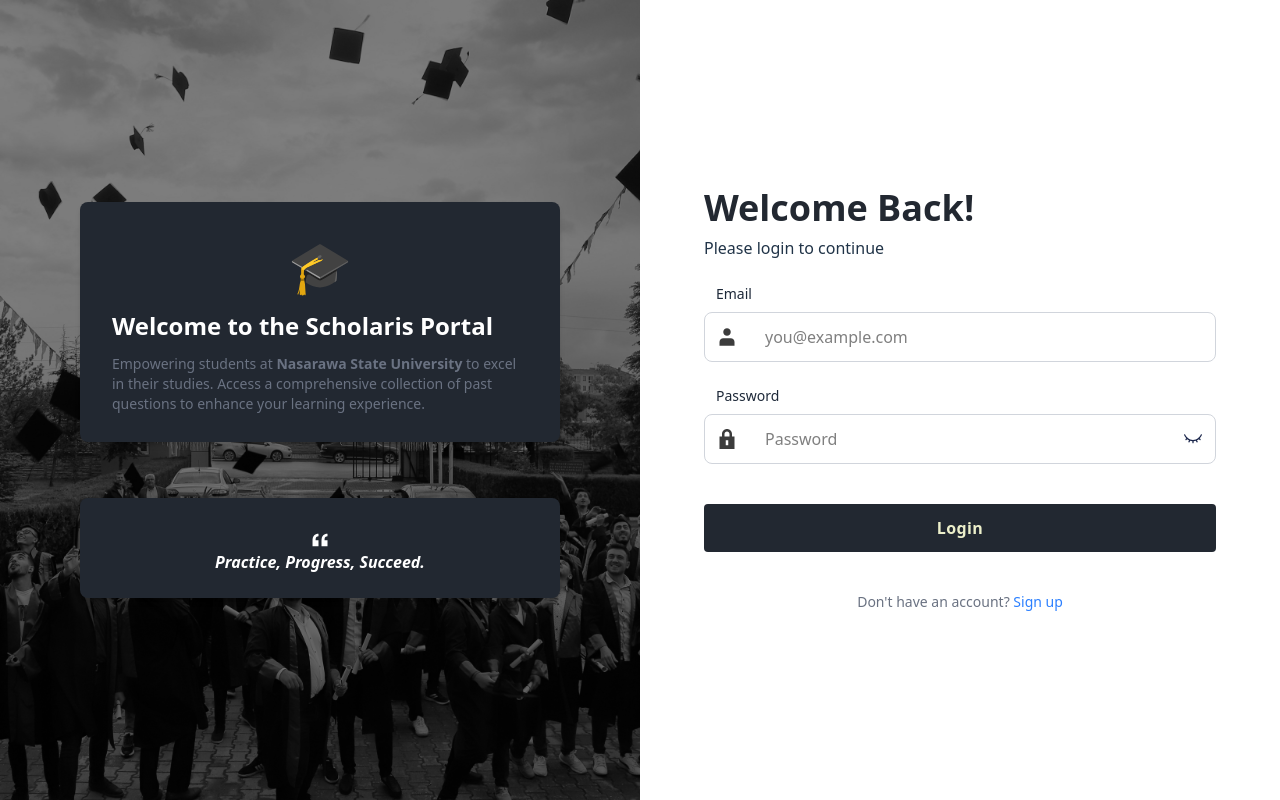
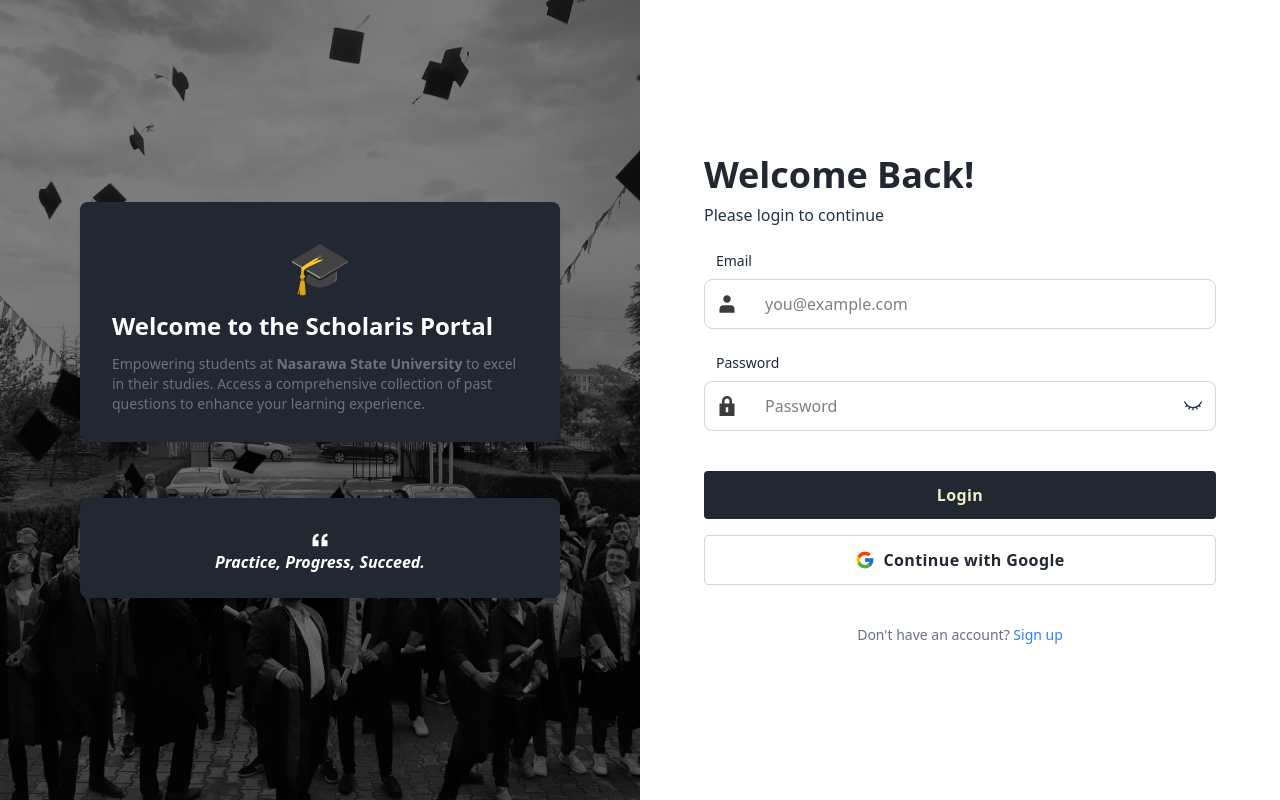
Before and after one commit to JOSEPH-Inalegwu/scholaris-app, a React (Vite) app: page / in a window 1280 px wide. Built offline with nearby package versions, Linux system fonts and the light colour scheme; no server answers.

Commit message:
Implement google login code and  removed department from signup

```diff
--- a/src/Features/Auth/components/LoginForm.jsx
+++ b/src/Features/Auth/components/LoginForm.jsx
@@ -178,6 +178,31 @@
               'Login'
             )}
           </button>
+
+          {/* Google Login */}
+          <button
+            type="button"
+            onClick={async () => {
+              try {
+                const { error } = await supabase.auth.signInWithOAuth({
+                  provider: 'google',
+                });
+
+                if (error) {
+                  toast.error('❌ Google login failed');
+                  console.error(error.message);
+                }
+              } catch (err) {
+                console.error('Google login error:', err);
+                toast.error('An unexpected error occurred');
+              }
+            }}
+            className="mt-4 w-full rounded-sm px-4 py-3 font-semibold tracking-wide text-[#222831] bg-white border border-gray-300 flex items-center justify-center gap-2 hover:bg-gray-100 transition"
+          >
+            <img src="/icons/google.svg" alt="Google" className="w-5 h-5" />
+            Continue with Google
+          </button>
+
         </form>
 
         <p className="text-sm text-center mt-10 text-gray-500">
--- a/src/Features/Auth/components/SignupForm.jsx
+++ b/src/Features/Auth/components/SignupForm.jsx
@@ -8,7 +8,7 @@
   const [fullName, setFullName] = useState('');
   const [username, setUsername] = useState('');
   const [email, setEmail] = useState('');
-  const [department, setDepartment] = useState('');
+  // const [department, setDepartment] = useState('');
   const [password, setPassword] = useState('');
   const [confirmPassword, setConfirmPassword] = useState('');
   const [acceptedTerms, setAcceptedTerms] = useState(false);
@@ -18,7 +18,7 @@
   const [success, setSuccess] = useState(false);
   const [resent, setResent] = useState(false);
 
-  const departmentRef = useRef(null);
+  // const departmentRef = useRef(null);
   const passwordRef = useRef(null);
   const confirmRef = useRef(null);
   const termsRef = useRef(null);
@@ -31,7 +31,7 @@
     const newErrors = {};
     const pwdRegex = /^(?=.*[A-Z])(?=.*\d).{8,}$/;
 
-    if (!department) newErrors.department = 'Department is required';
+    // if (!department) newErrors.department = 'Department is required';
     if (!password) newErrors.passwordEmpty = 'Password cannot be empty';
     else if (!pwdRegex.test(password)) newErrors.passwordInvalid = 'Must contain 1 uppercase, 1 number, 8+ characters';
     if (!confirmPassword) newErrors.confirmPasswordEmpty = 'Please confirm your password';
@@ -40,8 +40,8 @@
 
     if (Object.keys(newErrors).length) {
       setErrors(newErrors);
-      if (newErrors.department) departmentRef.current?.scrollIntoView({ behavior: 'smooth' });
-      else if (newErrors.passwordEmpty || newErrors.passwordInvalid) passwordRef.current?.scrollIntoView({ behavior: 'smooth' });
+      // if (newErrors.department) departmentRef.current?.scrollIntoView({ behavior: 'smooth' });
+      if (newErrors.passwordEmpty || newErrors.passwordInvalid) passwordRef.current?.scrollIntoView({ behavior: 'smooth' });
       else if (newErrors.confirmPasswordEmpty || newErrors.passwordMatch) confirmRef.current?.scrollIntoView({ behavior: 'smooth' });
       else if (newErrors.acceptedTerms) termsRef.current?.scrollIntoView({ behavior: 'smooth' });
       return;
@@ -147,10 +147,10 @@
 
               {step === 2 && (
                 <>
-                  <div ref={departmentRef}>
+                  {/* <div ref={departmentRef}>
                     <InputField label="Department *" value={department} onChange={setDepartment} placeholder="Computer Science" />
                     {errors.department && <p className="text-sm text-red-600 mt-1">{errors.department}</p>}
-                  </div>
+                  </div> */}
 
                   <div className="mb-6" ref={passwordRef}>
                     <label className="block text-sm font-medium mb-1">Password *</label>
--- a/src/Features/ScholarisAI/ScholarisAI.jsx
+++ b/src/Features/ScholarisAI/ScholarisAI.jsx
@@ -16,6 +16,9 @@
 
     // Unordered lists (- item)
     .replace(/^- (.*$)/gim, '<li class="ml-5 list- mb-2.5 leading-relaxed">$1</li>')
+
+    // Bullet list items
+    .replace(/^\* (.*$)/gim, '<li class="ml-5 list-disc">$1</li>')
 
     // Bold (**text**)
     .replace(/\*\*(.*?)\*\*/g, '<strong class="text-yellow-600 font-semibold">$1</strong>')
```
Also changed, not shown: public/icons/google.svg (added), public/scholaris.png (added).
